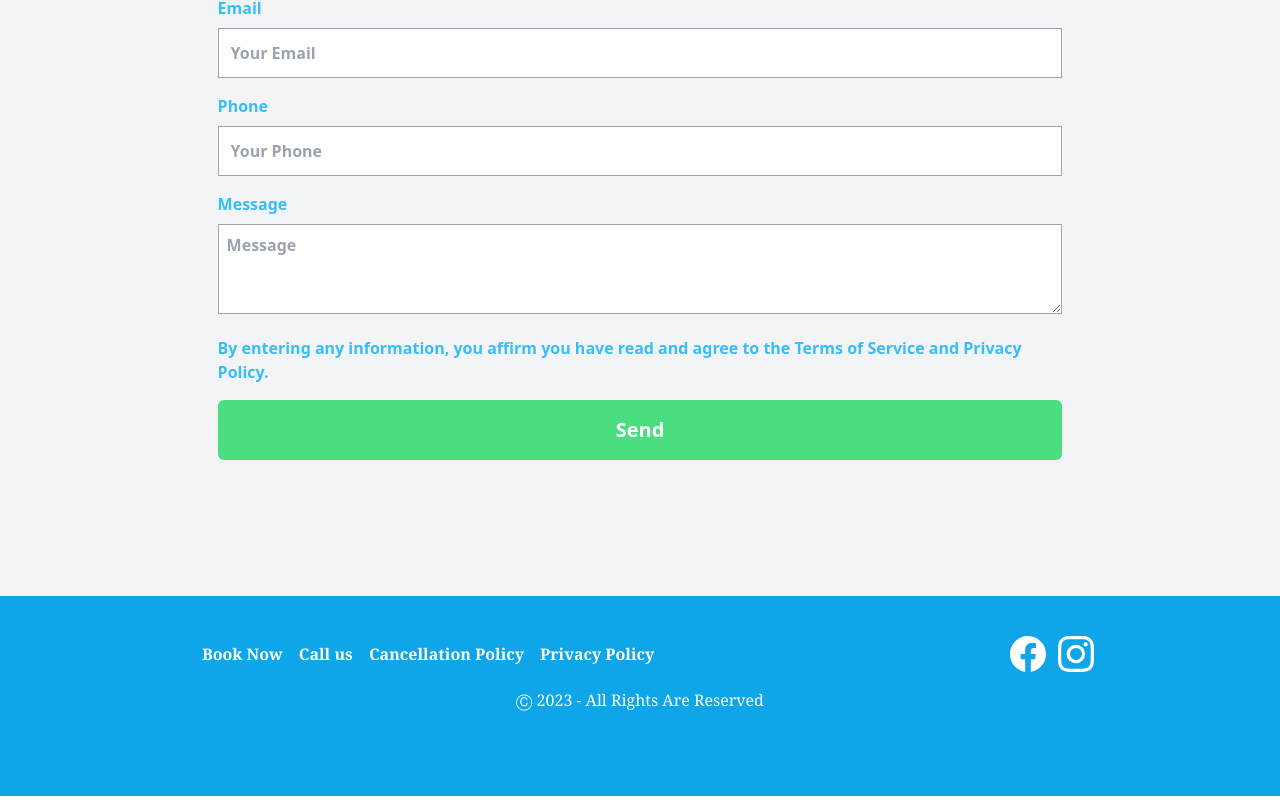
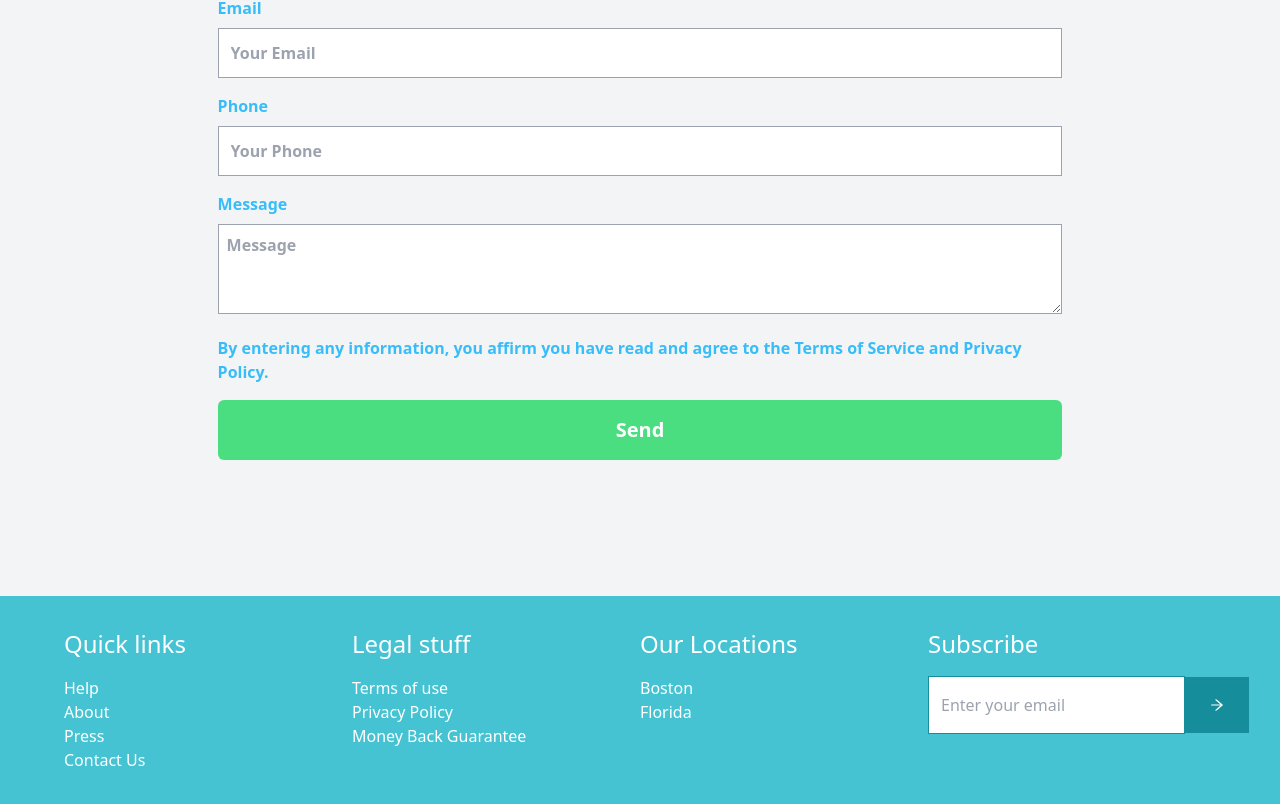
Before and after one commit to ilyasselharak/diamand, a Next.js app: page / in a window 1280 px wide. Shown: the part 4351-5155 px from the top of the page. Built offline with nearby package versions, Linux system fonts and the light colour scheme.

Commit message:
fixed home

```diff
--- a/src/pages/index.tsx
+++ b/src/pages/index.tsx
@@ -8,7 +8,7 @@ import "swiper/css";
 
 import { Autoplay, Pagination } from "swiper";
 import { FcCalendar, FcPhone, FcQuestions, FcHome } from "react-icons/fc";
-import { AiOutlineLock } from "react-icons/ai";
+import { AiOutlineArrowRight, AiOutlineLock } from "react-icons/ai";
 import { BiCommentDetail, BiMenu } from "react-icons/bi";
 import { TbWindow, TbMicrowave, TbStairs } from "react-icons/tb";
 import { GiBrickWall, GiWashingMachine, GiMirrorMirror } from "react-icons/gi";
@@ -347,7 +347,7 @@ export default function Home() {
             Book expert home cleaners and handymen at a moment's notice. Just
             pick a time and we’ll do the rest.
           </div>
-          <div className="grid grid-cols-1 gap-4 w-[85%] md:grid-cols-3 md:flex md:gap-0 justify-center mt-4">
+          <div className="grid grid-cols-1 gap-4 w-[85%] mx-auto mt-4 md:grid-cols-3 md:flex md:gap-0 md:justify-center">
             <input
               type="text"
               className="border border-gray-300 w-full md:w-[400px] px-2 h-[50px] md:h-[70px] py-2"
@@ -360,15 +360,10 @@ export default function Home() {
             />
             <input
               type="submit"
-              className="bg-blue-400 px-4  hidden md:block py-2 md:w-[200px] w-fit text-md md:text-2xl h-[70px]"
+              className="bg-blue-400 px-4  py-2 md:w-[200px] w-full text-md md:text-2xl h-[70px]"
               value={"Continue"}
             />
           </div>
-          <input
-            type="submit"
-            className="bg-blue-400 px-4 py-2 md:hidden md:w-[200px] w-fit text-md md:text-2xl h-[70px]"
-            value={"Continue"}
-          />
         </div>
         <div className=" text-center text-4xl font-bold bg-gray-100 py-14">
           Contact <span className="text-blue-300 underline">Us</span>
@@ -461,8 +456,49 @@ export default function Home() {
           src="//code.tidio.co/cknjplhesnbsxez5y1idm3dsw6p4ihsu.js"
           async
         ></Script>
-        <HomeFoter />
       </main>
+      <footer className="  py-8 bg-[#45c3d3] text-white">
+        <div className="w-[90%] mx-auto grid xl:grid-cols-4 justify-center md:grid-cols-3 grid-cols-1">
+          <div>
+            <div className="text-2xl">Quick links</div>
+            <ul className="mt-4">
+              <li>Help</li>
+              <li>About</li>
+              <li>Press</li>
+              <li>Contact Us</li>
+            </ul>
+          </div>
+          <div>
+            <div className="text-2xl">Legal stuff</div>
+            <ul className="mt-4">
+              <li>Terms of use</li>
+
+              <li>Privacy Policy</li>
+              <li>Money Back Guarantee</li>
+            </ul>
+          </div>
+          <div>
+            <div className="text-2xl">Our Locations</div>
+            <ul className="mt-4">
+              <li>Boston</li>
+              <li>Florida</li>
+            </ul>
+          </div>
+          <div>
+            <div className="text-2xl">Subscribe</div>
+            <div className="flex mt-4 items-center">
+              <input
+                type="email"
+                className="border  border-[#168d9b] py-4 px-3"
+                placeholder="Enter your email"
+              />
+              <div className="bg-[#168d9b] py-5 px-6">
+                <AiOutlineArrowRight />
+              </div>
+            </div>
+          </div>
+        </div>
+      </footer>
     </>
   );
 }
```
